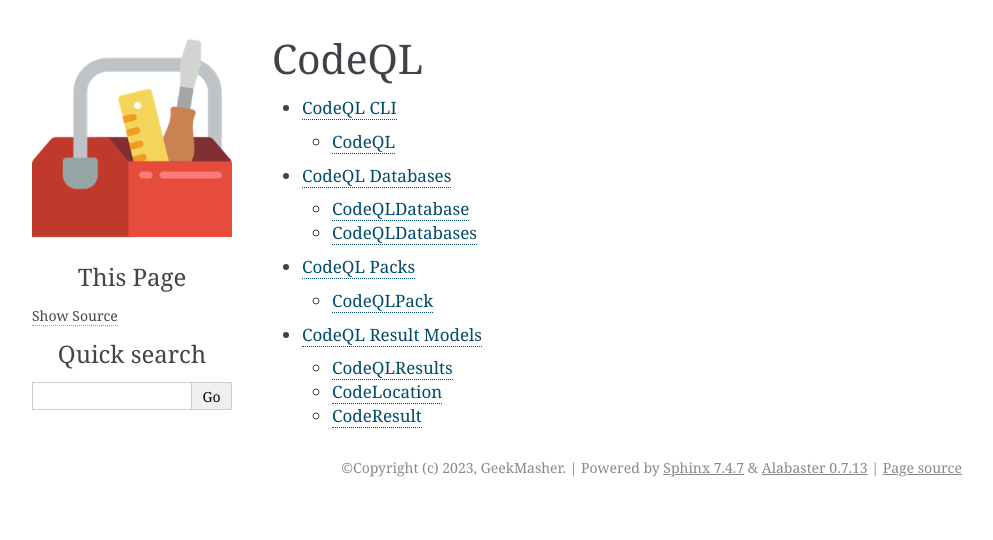
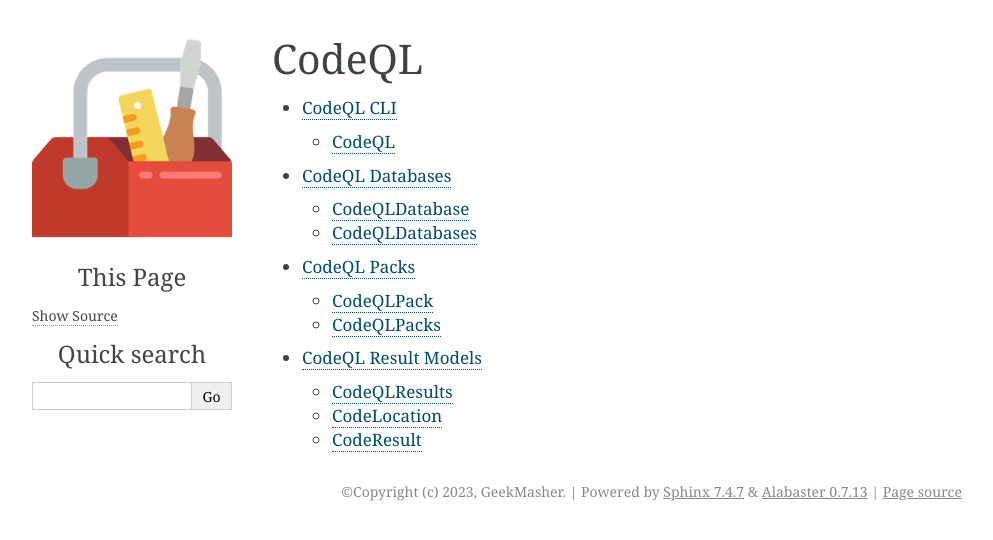
Before and after one commit to GeekMasher/ghastoolkit, a Sphinx documentation site: the page built from docs/api/codeql/index.rst, in a window 1280 px wide. Shown: the top 540 px of the page, without its empty margins (148-1141 px from the left). Built offline with Sphinx 7.4.7, drawn with Linux system fonts in a browser that asks for light colours.

Commit message:
feat: update docs for codeql packs

```diff
--- a/docs/api/codeql/packs.rst
+++ b/docs/api/codeql/packs.rst
@@ -9,3 +9,9 @@
 .. module:: ghastoolkit
 .. autoclass:: CodeQLPack
    :members:
+
+CodeQLPacks
+------
+.. module:: ghastoolkit
+.. autoclass:: CodeQLPacks
+   :members:
```
